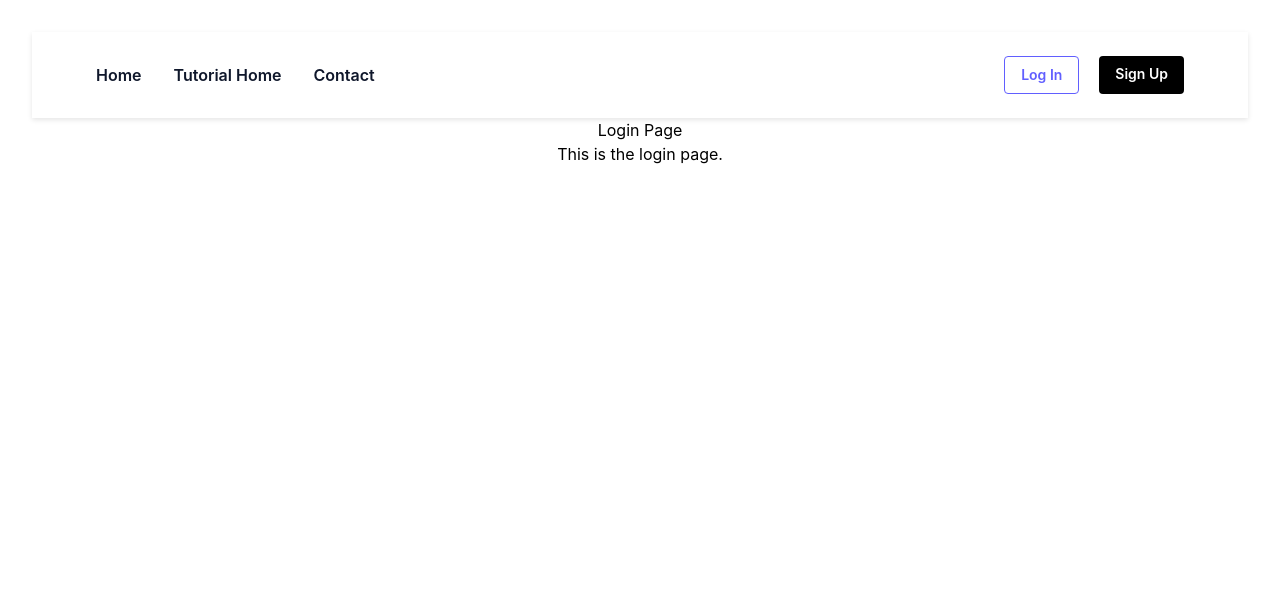
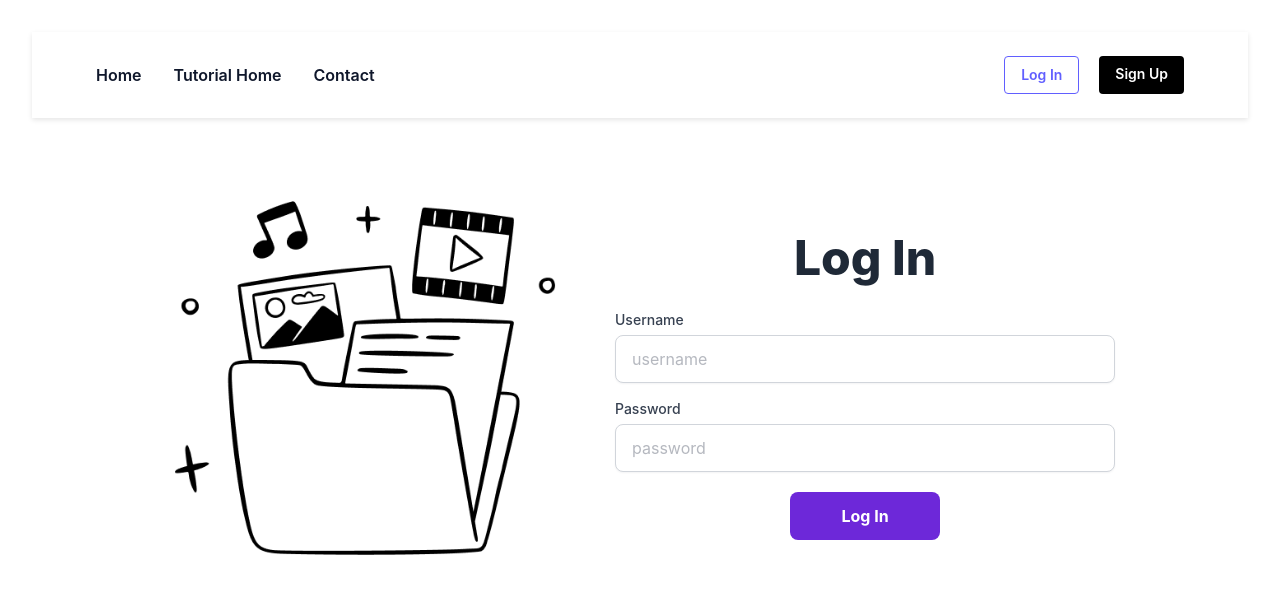
Before and after one commit to patrickpierson1/ToDo, a React (Vite) app in the folder client/: page /login in a window 1280 px wide. Shown: the top 594 px of the page. Built offline with nearby package versions, Linux system fonts and the light colour scheme.

Commit message:
added basic content to login page

```diff
--- a/client/src/pages/Login.jsx
+++ b/client/src/pages/Login.jsx
@@ -1,8 +1,30 @@
+import "./../styles/login.css";
+import LoginImage from "../assets/login.png";
+import { useState } from "react";
+import React from "react";
+
 const Login = () => {
     return (
       <div>
-        <h1>Login Page</h1>
-        <p>This is the login page.</p>
+        <div className="login-container">
+              {/* Left Side - Image */}
+              <img src={LoginImage} alt="Login Illustration" className="login-image" />
+
+              {/* Right Side - Login Form */}
+              <div className="login-form">
+                <h1 className="login-header">Log In</h1>
+
+                <label className="login-label">Username</label>
+                <input type="text" className="login-input" placeholder="username" />
+
+                <label className="login-label">Password</label>
+                <input type="text" className="login-input" placeholder="password" />
+
+                {/* Submit Button */}
+                <button className="login-button">Log In</button>
+              </div>
+
+            </div>
       </div>
     );
   };
--- /dev/null
+++ b/client/src/styles/login.css
@@ -0,0 +1,78 @@
+.login-container {
+  display: flex;
+  align-items: center;
+  justify-content: center;
+  max-width: 1100px;
+  margin: 0 auto;
+  padding: 60px 20px;
+  gap: 50px;
+}
+
+/* Right Side Form */
+.login-form {
+  flex: 1;
+  max-width: 500px;
+}
+
+/* Left Side */
+.login-image {
+  width: 100%;
+  max-width: 400px;
+}
+
+/* Login Titles */
+.login-header {
+  color: #1f2937; /* Gray-900 */
+  font-size: 3rem; /* Increased from 2.5rem */
+  font-weight: 800; /* Increased from 600 */
+  font-family: 'Inter', sans-serif;
+  margin: 5px 0;
+}
+
+/* Form Inputs */
+.login-input {
+  width: 100%;
+  height: 48px;
+  padding: 12px 16px;
+  background: white;
+  border-radius: 8px;
+  border: 1px solid #d1d5db; /* Gray-300 */
+  font-size: 1rem;
+  font-family: 'Inter', sans-serif;
+  color: #6b7280; /* Gray-500 */
+  box-shadow: 0px 1px 2px rgba(16, 24, 40, 0.05);
+  outline: none;
+  transition: border 0.2s;
+}
+
+/* Submit Button */
+.login-button {
+  background: #6d28d9;
+  color: white;
+  padding: 12px 24px;
+  font-size: 1rem;
+  font-weight: bold;
+  border-radius: 8px;
+  cursor: pointer;
+  border: none;
+  transition: background 0.3s, transform 0.2s;
+  width: 30%;
+  margin-top: 20px;
+}
+
+.login-button:hover {
+  background: #5b21b6;
+  transform: scale(1.05);
+}
+
+/* Form Labels */
+.login-label {
+  color: #374151; /* Slate-700 */
+  font-size: 0.875rem;
+  font-weight: 500;
+  font-family: 'Inter', sans-serif;
+  margin-bottom: 5px;
+  margin-top: 15px;
+  display: block;
+  text-align: left;
+}
```
Also changed, not shown: client/src/assets/login.png (added).
